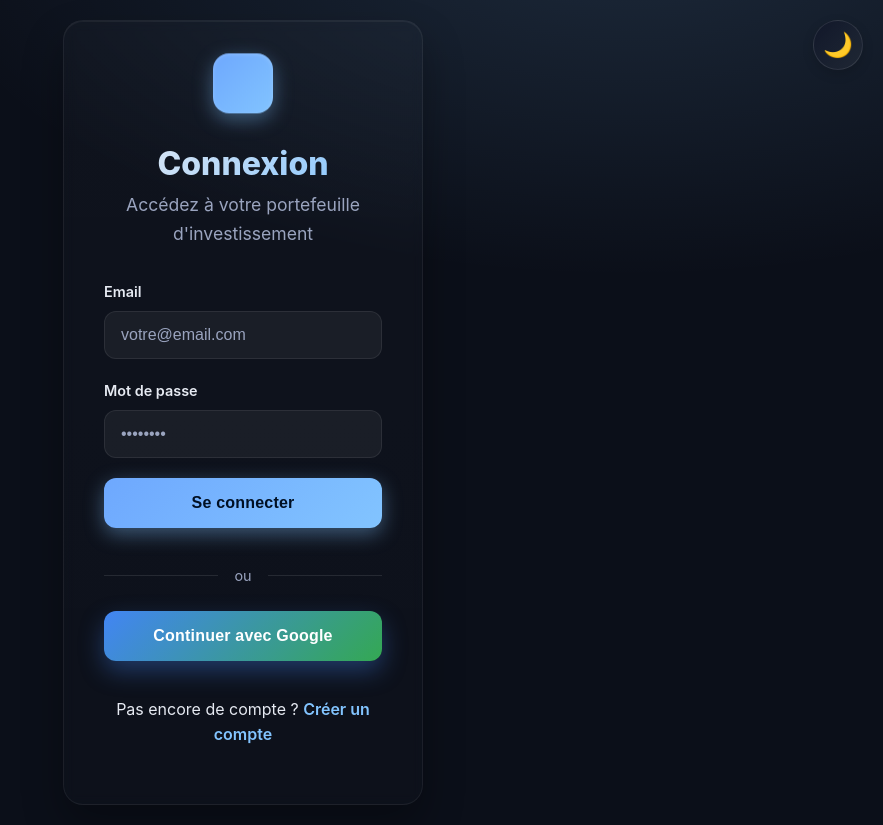
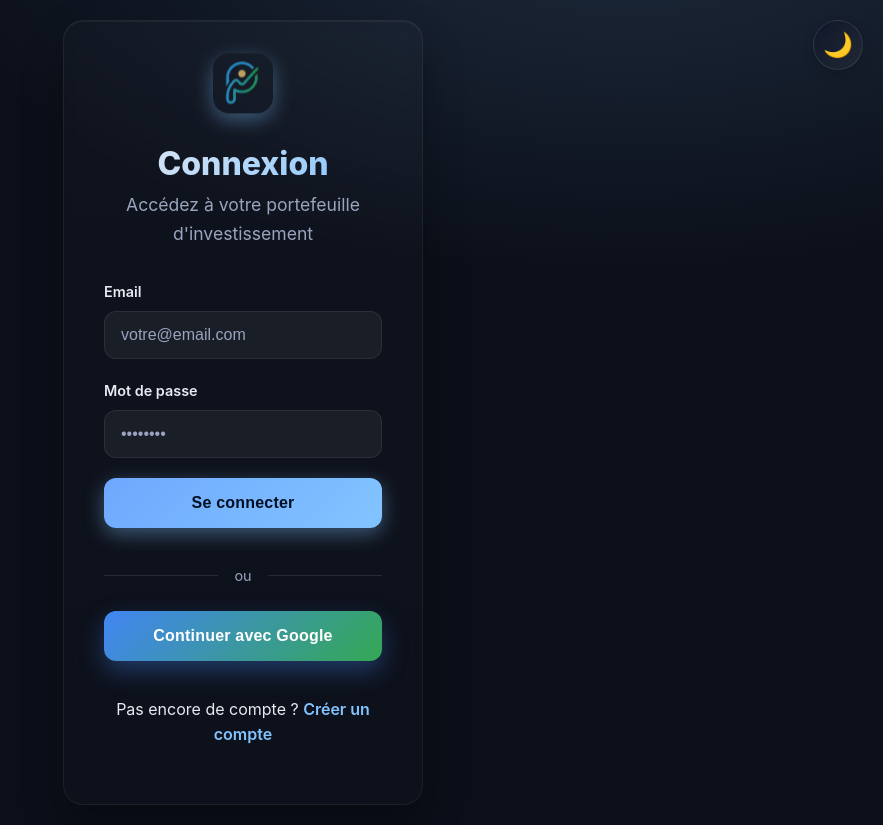
Before and after one commit to mdecombax/suivi-finance, a website: page templates/login.html in a window 1280 px wide. Shown: the whole page, without its empty margins (397-1280 px from the left). Drawn offline with Linux system fonts and the light colour scheme; no server answers.

Commit message:
feat: Replace logo div with image in login and register templates for improved branding

```diff
--- a/templates/login.html
+++ b/templates/login.html
@@ -59,23 +59,11 @@
             width: 60px;
             height: 60px;
             border-radius: var(--border-radius-xl);
-            background: var(--gradient-primary);
-            box-shadow: var(--shadow-primary-lg), inset 0 1px 4px rgba(255,255,255,0.2);
+            box-shadow: var(--shadow-primary-lg);
             margin: 0 auto 24px;
             animation: float 3s ease-in-out infinite;
-            position: relative;
-            overflow: hidden;
-        }
-
-        .logo::before {
-            content: '';
-            position: absolute;
-            top: 0;
-            left: -100%;
-            width: 100%;
-            height: 100%;
-            background: linear-gradient(90deg, transparent, rgba(255,255,255,0.3), transparent);
-            animation: shimmer 3s infinite;
+            display: block;
+            object-fit: contain;
         }
 
         .title {
@@ -313,7 +301,7 @@
 
     <div class="login-container">
         <div class="login-card">
-            <div class="logo"></div>
+            <img src="/static/images/logo.png" alt="Suivi Finance Logo" class="logo" />
             <h1 class="title">Connexion</h1>
             <p class="subtitle">Accédez à votre portefeuille d'investissement</p>
 
```
Also changed, not shown: templates/register.html (+4 -3 lines).
